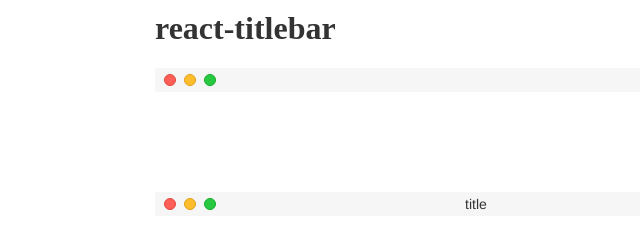
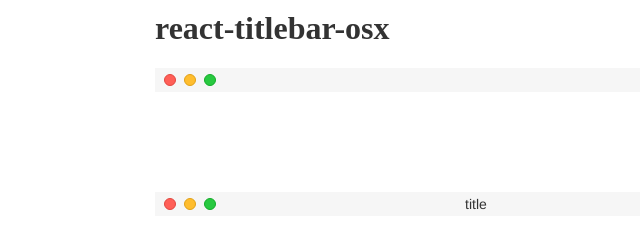
Before and after one commit to santomegonzalo/react-titlebar-macos, a website: page demo/index.html in a window 1280 px wide. Shown: the top 240 px of the page, 195-835 px from the left. Drawn offline with Linux system fonts and the light colour scheme.

Commit message:
rename package

```diff
--- a/demo/index.html
+++ b/demo/index.html
@@ -2,14 +2,14 @@
   <head>
     <meta charset="utf-8">
     <meta http-equiv="x-ua-compatible" content="ie=edge">
-    <title>react-titlebar demo</title>
+    <title>react-titlebar-osx demo</title>
     <meta name="viewport" content="width=device-width, initial-scale=1">
     <link rel="stylesheet" href="baseStyle.css">
 
   </head>
   <body>
 
-    <h1 tabindex="0">react-titlebar</h1>
+    <h1 tabindex="0">react-titlebar-osx</h1>
 
     <div id="demo"></div>
 
--- a/package.json
+++ b/package.json
@@ -1,5 +1,5 @@
 {
-  "name": "react-titlebar",
+  "name": "react-titlebar-osx",
   "version": "1.0.0",
   "description": "osx controls to use on electron with react",
   "main": "./lib/index",
```
